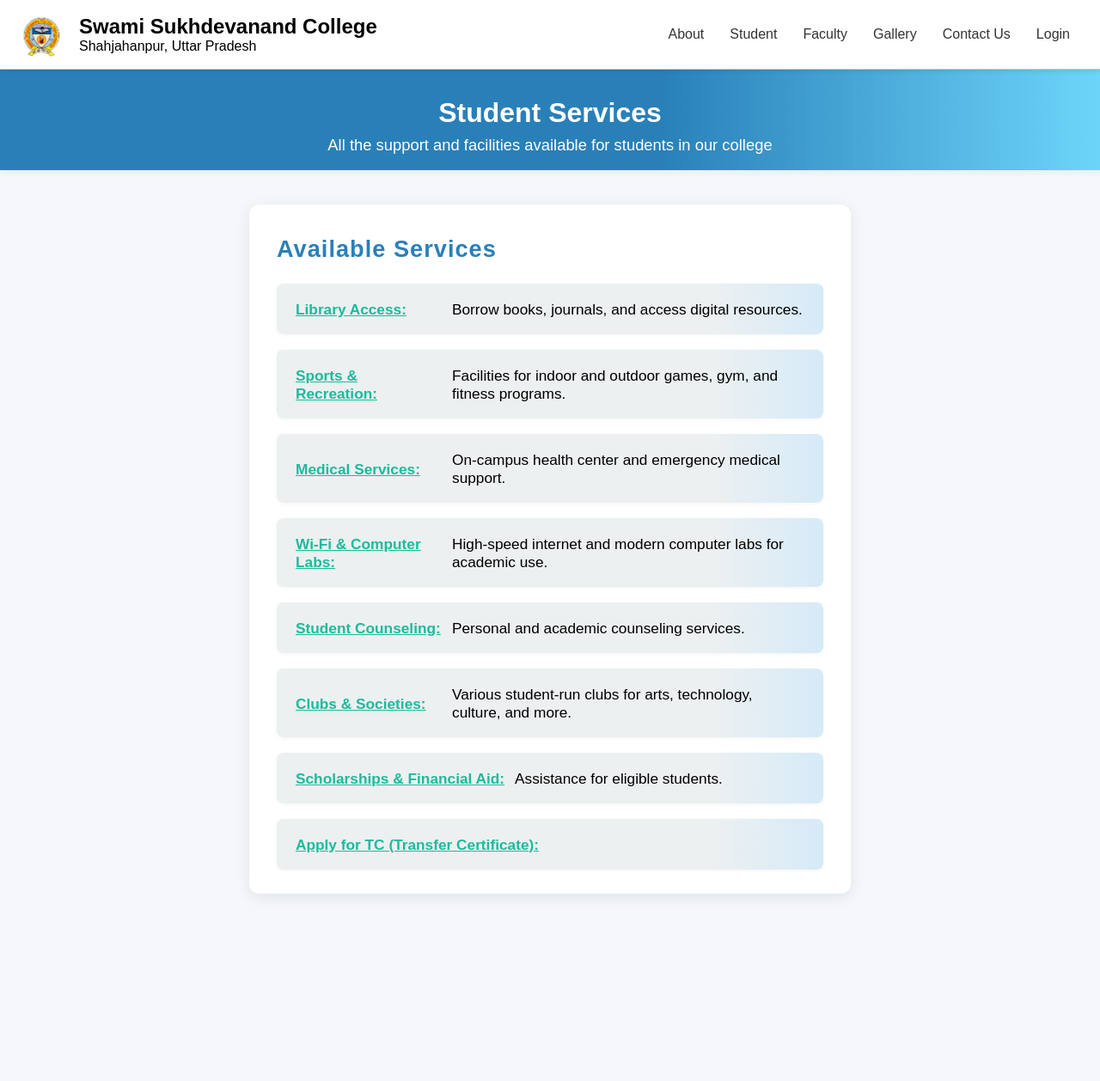
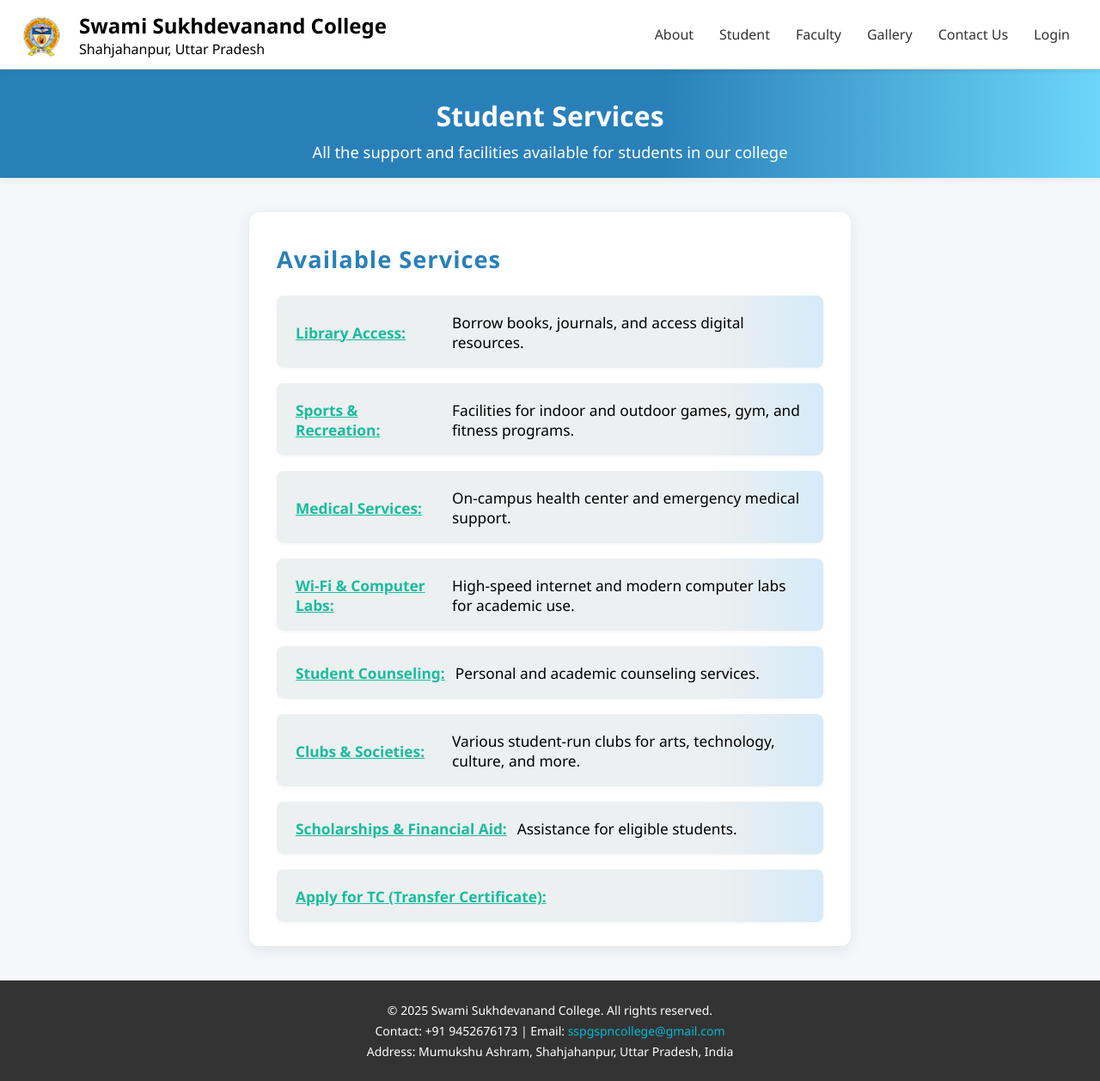
Before and after one commit to Avishukla-Student/collage-web, a plain HTML site: page student-services.html in a window 1280 px wide. Shown: the whole page at 86% size. Before the commit the page ends 1080 px from the top, so only its background shows below. Drawn offline with Linux system fonts and the light colour scheme.

Commit message:
adding nav and footer in other pages

```diff
--- /dev/null
+++ b/css/footer.css
@@ -0,0 +1,21 @@
+.footer {
+    background-color: #333;
+    color: white;
+    text-align: center;
+    padding: 20px 10px;
+    /* margin-top: 40px; */
+  }
+
+.footer a {
+  color: #00bcd4;
+  text-decoration: none;
+}
+
+.footer a:hover {
+  text-decoration: underline;
+}
+
+.footer-container p {
+  margin: 5px 0;
+  font-size: 14px;
+}
--- /dev/null
+++ b/footer.html
@@ -0,0 +1,11 @@
+<!-- Footer Section -->
+<footer class="footer">
+    <div class="footer-container">
+      <p>&copy; 2025 Swami Sukhdevanand College. All rights reserved.</p>
+      <p>
+        Contact: +91 9452676173 | Email:
+        <a href="mailto:sspgspncollege@gmail.com">sspgspncollege@gmail.com</a>
+      </p>
+      <p>Address: Mumukshu Ashram, Shahjahanpur, Uttar Pradesh, India</p>
+    </div>
+  </footer>
--- /dev/null
+++ b/javascript/footer.js
@@ -0,0 +1,20 @@
+fetch("footer.html")
+  .then((response) => {
+    if (!response.ok) {
+      throw new Error("Network response was not OK");
+    }
+    return response.text();
+  })
+  .then((html) => {
+    const parser = new DOMParser();
+    const doc = parser.parseFromString(html, "text/html");
+    const footer = doc.querySelector("footer");
+    if (footer) {
+      document.getElementById("footer-container").appendChild(footer);
+    } else {
+      console.error("No <footer> element found in footer.html");
+    }
+  })
+  .catch((error) => {
+    console.error("Error fetching footer:", error);
+  });
--- a/student-services.html
+++ b/student-services.html
@@ -4,6 +4,8 @@
     <meta charset="UTF-8">
     <title>Student Services</title>
     <link rel="stylesheet" href="/css/student-service.css">
+    <link rel="stylesheet" href="css/nav.css">
+    <link rel="stylesheet" href="css/footer.css">
     <style>
         body {
             font-family: 'Segoe UI', Arial, sans-serif;
@@ -107,17 +109,7 @@
 
 </head>
 <body>
-    <!-- Attach the navbar at the very top -->
-    <div id="navbar-container"></div>
-    <script>
-        // Dynamically load navbar.html into the navbar-container
-        fetch('nav.html')
-            .then(response => response.text())
-            .then(data => {
-                document.getElementById('navbar-container').innerHTML = data;
-            });
-    </script>
-
+    <div id="nav-container"></div>
     <header>
         <h1>Student Services</h1>
         <p style="font-size:1.15em; margin-top:8px;">All the support and facilities available for students in our college</p>
@@ -151,5 +143,8 @@
             </li>
         </ul>
     </div>
+    <div id="footer-container"></div>
+    <script src="javascript/nav.js"></script>
+    <script src="javascript/footer.js"></script>
 </body>
 </html>
--- a/style.css
+++ b/style.css
@@ -184,6 +184,12 @@ body {
   z-index: -1;
   margin: 0%;
   top: 0px;
+}
+
+.fixed-back img {
+  width: 100%;
+  height: 100%;
+  object-fit: cover;
 }
 
 .section1 {
```
Also changed, not shown: bca.html (+3 -0 lines), contect.html (+3 -0 lines), facalty.html (+3 -0 lines), gallary.html (+3 -1 lines), index.html (+2 -1 lines), library.html (+3 -0 lines), pgdca.html (+3 -0 lines).
